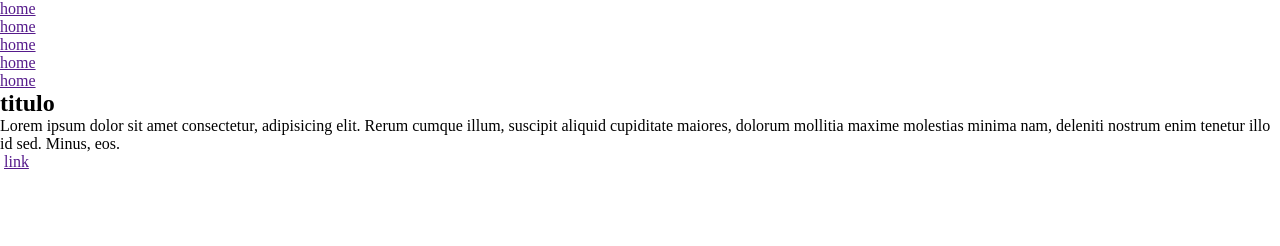
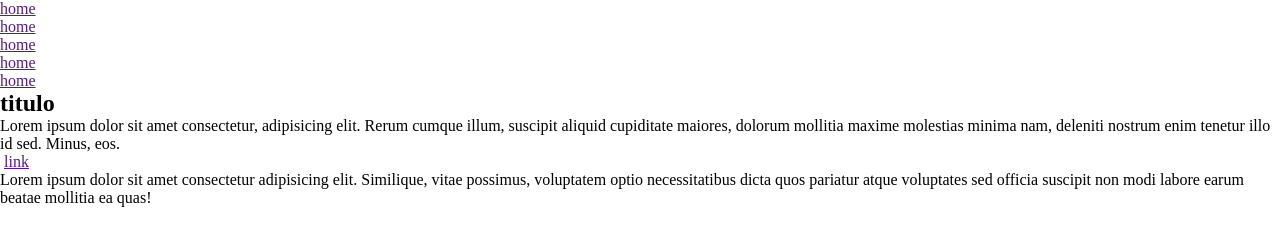
Before and after one commit to tomifls/sitio-web, a plain HTML site: page index.html in a window 1280 px wide. Drawn offline with Linux system fonts and the light colour scheme.

Commit message:
agrego el footer

```diff
--- a/index.html
+++ b/index.html
@@ -26,6 +26,10 @@
         <a href="">link</a>
     </article>
 </main>
+<footer>
+    <p>Lorem ipsum dolor sit amet consectetur adipisicing elit. Similique, vitae possimus, voluptatem optio necessitatibus dicta quos pariatur atque voluptates sed officia suscipit non modi labore earum beatae mollitia ea quas!
+    </p>
+</footer>
 
 </body>
 </html>
```
